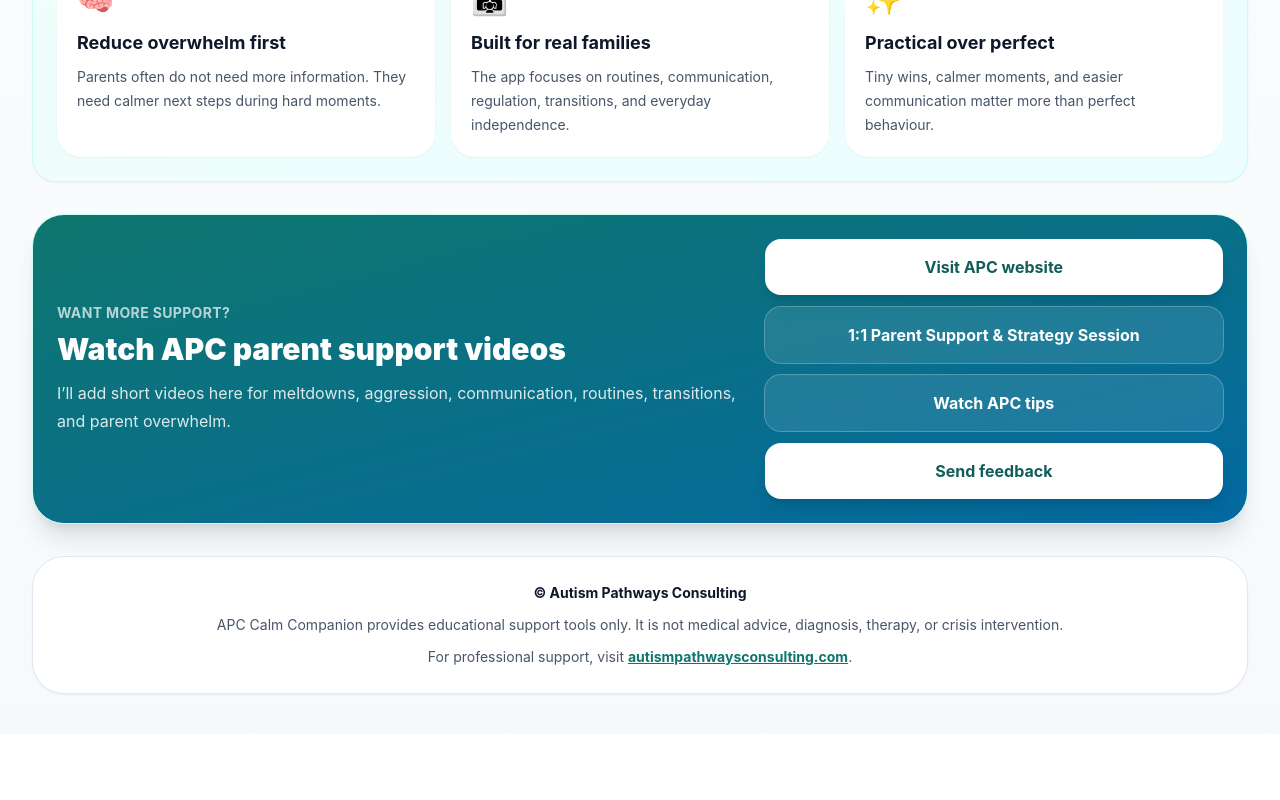
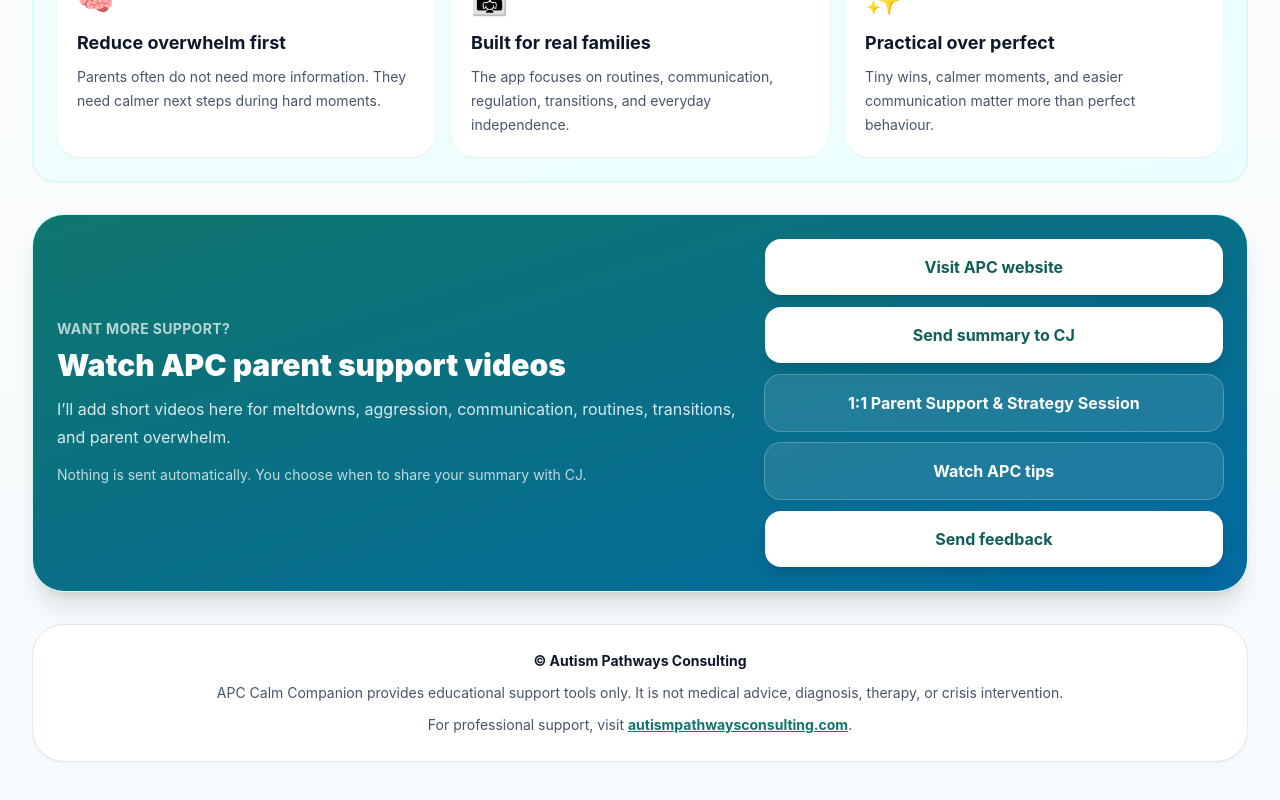
Before and after one commit to autismpathwaysconsulting/apc-calm-companion, a React (Vite) app: page / in a window 1280 px wide. Shown: the part 5232-6032 px from the top of the page. Before the commit the page ends 5966 px from the top, so only its background shows below. Built offline with nearby package versions, Linux system fonts and the light colour scheme.

Commit message:
Add send summary to CJ

```diff
--- a/src/App.jsx
+++ b/src/App.jsx
@@ -544,6 +544,60 @@
     }, 80);
   }
 
+  function sendSummaryToCJ() {
+    const completedSteps = schedule
+      .filter((item) => item.done)
+      .map((item) => item.title);
+
+    const pendingSteps = schedule
+      .filter((item) => !item.done)
+      .map((item) => item.title);
+
+    const latestNotes = savedNotes
+      .slice(0, 3)
+      .map((item, index) => {
+        return [
+          `Note ${index + 1}:`,
+          `Before: ${item.before || "Not recorded"}`,
+          `During: ${item.during || "Not recorded"}`,
+          `Helped: ${item.helped || "Not recorded"}`,
+        ].join("\n");
+      })
+      .join("\n\n");
+
+    const latestRewards = rewardLog
+      .slice(0, 3)
+      .map((item) => `${item.date}: ${item.stars}/5 stars`)
+      .join("\n");
+
+    const message = [
+      "Hi CJ, I used the APC Calm Companion and would like to share a short summary.",
+      "",
+      `Child name: ${childName || "Not added"}`,
+      `Main challenge: ${mainChallenge || "Not selected"}`,
+      `Selected date: ${todayLabel}`,
+      `Current timer: ${timerPurpose}, ${timerMinutes} minute(s)`,
+      "",
+      "Routine progress:",
+      `Completed: ${completedSteps.length ? completedSteps.join(", ") : "None yet"}`,
+      `Still working on: ${pendingSteps.length ? pendingSteps.join(", ") : "None"}`,
+      "",
+      "Latest pattern notes:",
+      latestNotes || "No pattern notes saved yet.",
+      "",
+      "Reward log:",
+      latestRewards || "No reward log saved yet.",
+      "",
+      "I understand this is not emergency support. I would like guidance on what to try next.",
+    ].join("\n");
+
+    window.open(
+      `https://wa.me/601172998168?text=${encodeURIComponent(message)}`,
+      "_blank",
+      "noopener,noreferrer"
+    );
+  }
+
   return (
     <main className={`min-h-screen text-slate-900 transition-all duration-300 ${bedtimeMode ? "bg-gradient-to-b from-slate-950 via-slate-900 to-slate-950 text-white" : "bg-gradient-to-b from-[#F4FBFA] via-white to-[#F7FAFC]"}`}>
       <div className="mx-auto w-full max-w-[430px] px-4 py-6 md:max-w-7xl md:px-8 md:py-10">
@@ -1015,9 +1069,19 @@
               <p className="text-sm font-bold uppercase tracking-wide text-white/70">Want more support?</p>
               <h2 className="mt-2 text-3xl font-black">Watch APC parent support videos</h2>
               <p className="mt-3 leading-7 text-white/85">I’ll add short videos here for meltdowns, aggression, communication, routines, transitions, and parent overwhelm.</p>
+              <p className="mt-3 text-sm leading-6 text-white/75">
+                Nothing is sent automatically. You choose when to share your summary with CJ.
+              </p>
             </div>
             <div className="grid gap-3">
               <a href="https://autismpathwaysconsulting.com" target="_blank" rel="noreferrer" className="rounded-2xl bg-white px-5 py-4 text-center font-bold text-teal-800 shadow-lg">Visit APC website</a>
+              <button
+                type="button"
+                onClick={sendSummaryToCJ}
+                className="rounded-2xl bg-white px-5 py-4 text-center font-bold text-teal-800 shadow-lg"
+              >
+                Send summary to CJ
+              </button>
               <a href="https://autismpathwaysconsulting.com/services" target="_blank" rel="noreferrer" className="rounded-2xl bg-white/10 px-5 py-4 text-center font-bold text-white ring-1 ring-white/30">1:1 Parent Support & Strategy Session</a>
               <a href="https://www.instagram.com/autismpathwaysconsulting" target="_blank" rel="noreferrer" className="rounded-2xl bg-white/10 px-5 py-4 text-center font-bold text-white ring-1 ring-white/30">Watch APC tips</a>
               <a href="mailto:cjlim@autismpathwaysconsulting.com?subject=APC%20Calm%20Companion%20Feedback&body=Hi%20CJ%2C%0A%0AI%20tried%20APC%20Calm%20Companion.%0A%0AWhat%20helped%20most%3A%0A%0AWhat%20felt%20confusing%3A%0A%0AWhat%20I%20wish%20the%20app%20had%3A%0A%0A" className="rounded-2xl bg-white px-5 py-4 text-center font-bold text-teal-800 shadow-lg">Send feedback</a>
```
